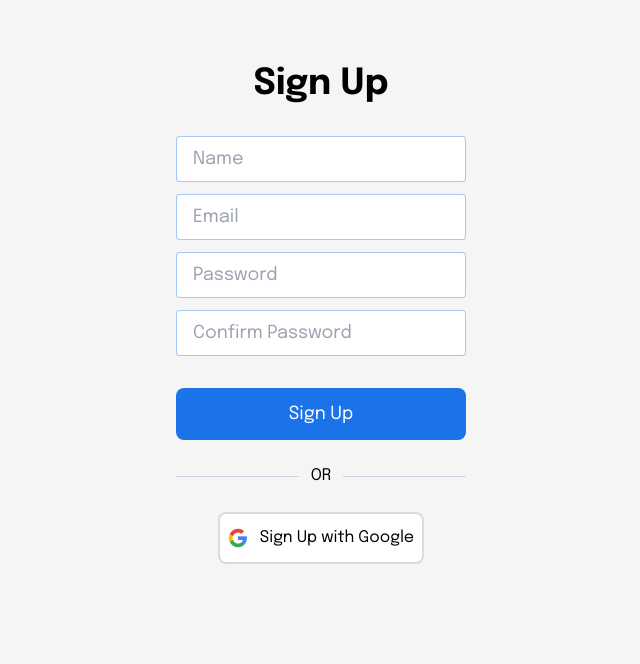
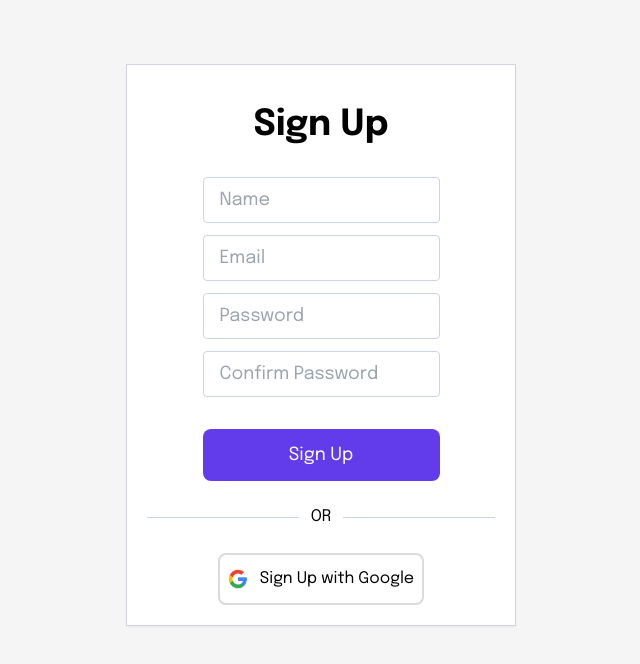
Before and after one commit to agus-wesly/ch-store, a Next.js app: page /register in a window 1280 px wide. Shown: the top 664 px of the page, without its empty margins (319-959 px from the left). Built offline with nearby package versions, Linux system fonts and the light colour scheme; no server answers.

Commit message:
fixing auth and register form

```diff
--- a/app/auth/page.tsx
+++ b/app/auth/page.tsx
@@ -31,28 +31,33 @@ const page = () => {
   };
 
   return (
-    <div className="mt-16 mx-auto max-w-[290px] gap-3 items-center flex flex-col ">
+    <div className="mt-16 mx-5 rounded-md sm:mx-auto max-w-[390px] shadow-sm gap-3 items-center flex flex-col bg-white p-10 border-[1px] border-gray-300">
       <h1 className="text-4xl font-semibold text-black mb-5">Sign In</h1>
-      <form className="flex flex-col gap-3 text-lg" onSubmit={handleSubmit}>
+      <form
+        className="flex flex-col px-10 gap-3 text-lg"
+        onSubmit={handleSubmit}
+      >
         <input
+          autoComplete="off"
           ref={emailRef}
           placeholder="Email"
-          className="w-[290px] focus:outline-none rounded px-4 py-2 border-slate-300 border-[1px]"
+          className="focus:outline-none rounded px-4 py-2 border-slate-300 border-[1px]"
           type="text"
           name="username"
         />
 
         <input
+          autoComplete="off"
           ref={pwdRef}
           placeholder="Password"
           type="password"
-          className="w-[290px] focus:outline-none px-4 rounded py-2 border-slate-300 border-[1px]"
+          className="focus:outline-none px-4 rounded py-2 border-slate-300 border-[1px]"
           name="pass"
         />
 
         <button
           type="submit"
-          className="bg-[#1a73e8] hover:bg-[#2b87ff] mt-5 rounded-lg text-center text-white py-3"
+          className="bg-primary hover:bg-primary-dark mt-5 rounded-lg text-center text-white py-3"
         >
           Login
         </button>
--- a/app/categories/[slug]/page.tsx
+++ b/app/categories/[slug]/page.tsx
@@ -11,7 +11,8 @@ interface IProps {
 
 async function Categories({ params: { slug } }: IProps) {
   const categoryProduct: Product[] = await fetchers(
-    `products/category/${slug}`
+    `products/category/${slug}`,
+    60
   );
 
   return (
@@ -28,7 +29,7 @@ async function Categories({ params: { slug } }: IProps) {
           Category
         </h1>
       </div>
-      <div className="grid grid-cols-2 md:grid-cols-3 lg:grid-cols-4 gap-3 md:gap-5">
+      <div className="grid grid-cols-2 md:grid-cols-3 lg:grid-cols-4 gap-3 md:gap-5 px-5">
         {categoryProduct.map((product) => (
           <Product key={product.id} product={product} />
         ))}
--- a/app/register/page.tsx
+++ b/app/register/page.tsx
@@ -39,35 +39,36 @@ const page = () => {
     }
   };
   return (
-    <div className="mt-16 mx-auto max-w-[290px] gap-3 items-center flex flex-col ">
+    <div className="mt-16 mx-5 sm:mx-auto max-w-[390px] gap-3 items-center flex flex-col bg-white px-5 pt-10 shadow-sm border-[1px] border-gray-300 pb-5">
       <h1 className="text-4xl font-semibold text-black mb-5">Sign Up</h1>
 
       <form className="flex flex-col gap-3 text-lg" onSubmit={handleSubmit}>
         <input
           placeholder="Name"
-          className="w-[290px] focus:outline-none rounded px-4 py-2 border-[#1a73e865] border-[1px]"
+          className="focus:outline-none rounded px-4 py-2 border-slate-300 border-[1px]"
           type="text"
           ref={nameRef}
           name="name"
           required
-          autoComplete={"false"}
+          autoComplete={"off"}
         />
 
         <input
           placeholder="Email"
-          className="w-[290px] focus:outline-none rounded px-4 py-2 border-[#1a73e865] border-[1px]"
+          className="focus:outline-none rounded px-4 py-2 border-slate-300 border-[1px]"
           type="text"
           ref={emailRef}
           name="username"
           required
-          autoComplete="false"
+          autoComplete="off"
         />
 
         <input
           placeholder="Password"
+          autoComplete="off"
           type="password"
           ref={passRef}
-          className="w-[290px] focus:outline-none px-4 rounded py-2 border-[#1a73e865] border-[1px]"
+          className="focus:outline-none px-4 rounded py-2 border-slate-300 border-[1px]"
           name="pass"
           required
         />
@@ -75,7 +76,7 @@ const page = () => {
         <input
           placeholder="Confirm Password"
           type="password"
-          className="w-[290px] focus:outline-none px-4 rounded py-2 border-[#1a73e865] border-[1px]"
+          className="focus:outline-none px-4 rounded py-2 border-slate-300 border-[1px]"
           ref={confirmRef}
           name="pass"
           required
@@ -83,7 +84,7 @@ const page = () => {
 
         <button
           type="submit"
-          className="bg-[#1a73e8] hover:bg-[#2b87ff] mt-5 rounded-lg text-center text-white py-3"
+          className="bg-primary hover:bg-primary-dark mt-5 rounded-lg text-center text-white py-3"
         >
           Sign Up
         </button>
```
